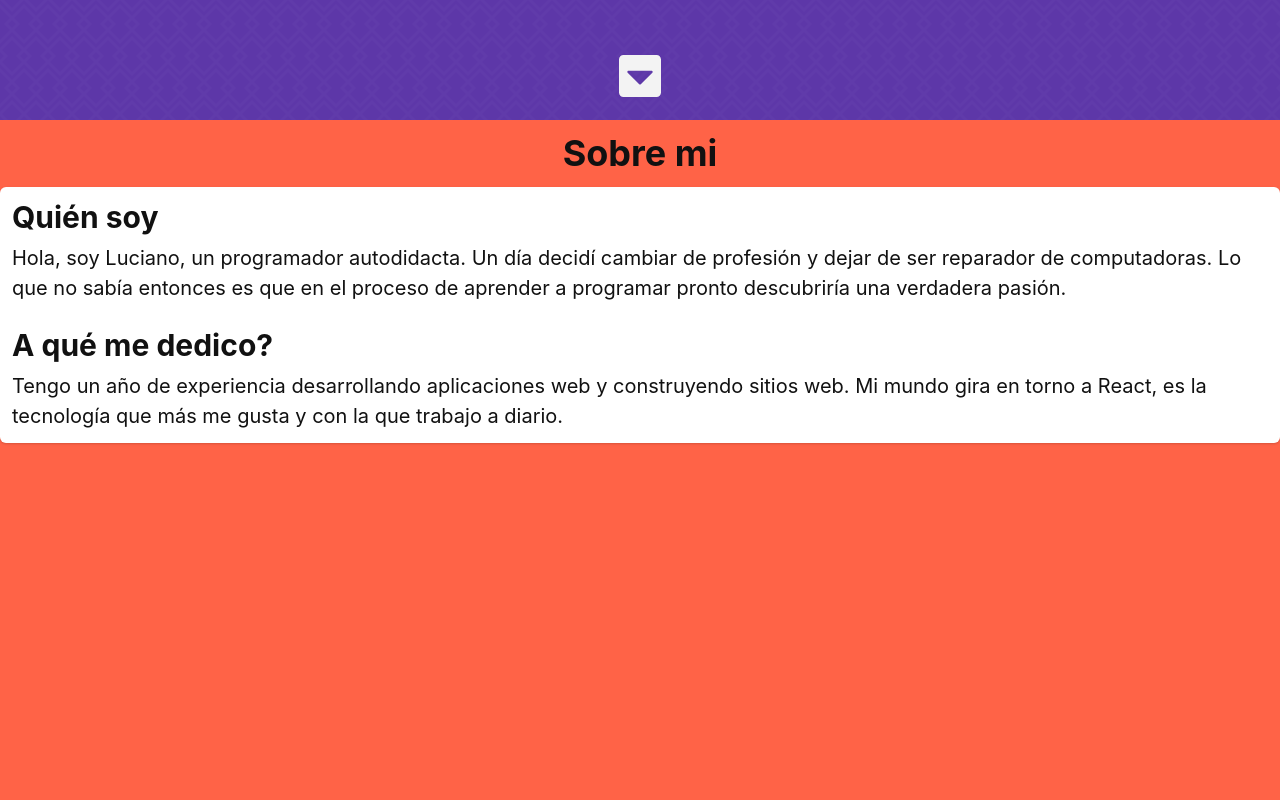
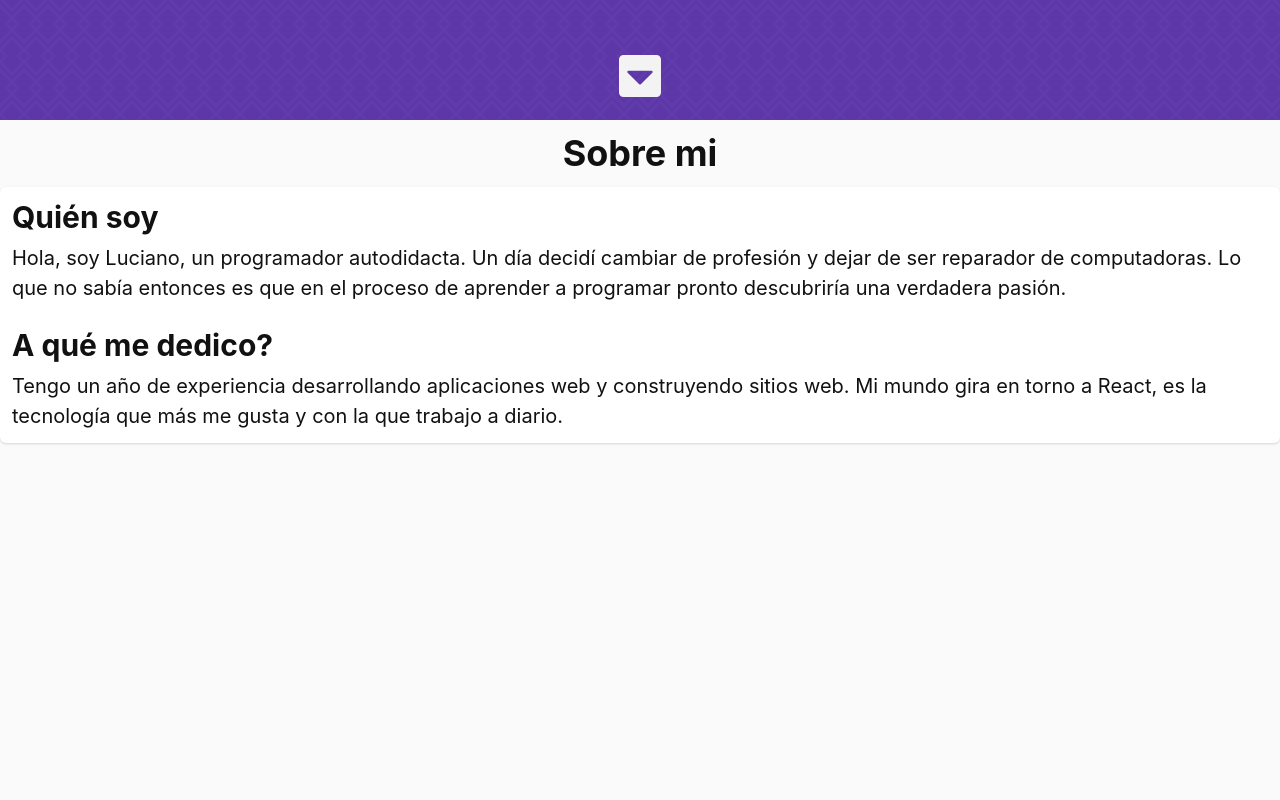
Before and after one commit to LGA-dev/LGA-dev.github.io, a React (Create React App) app: page / in a window 1280 px wide. Shown: the part 680-1480 px from the top of the page. Built offline with nearby package versions, Linux system fonts and the light colour scheme.

Commit message:
Update About component style

```diff
--- a/src/components/About.js
+++ b/src/components/About.js
@@ -7,8 +7,7 @@ const About = () => {
       width={"100%"}
       minHeight={"100vh"}
       textAlign="left"
-      // background="#fafafa"
-      background="tomato"
+      background="#fafafa"
       textColor="#111"
     >
       <Heading textAlign="center" my={3}>Sobre mi</Heading>
```
